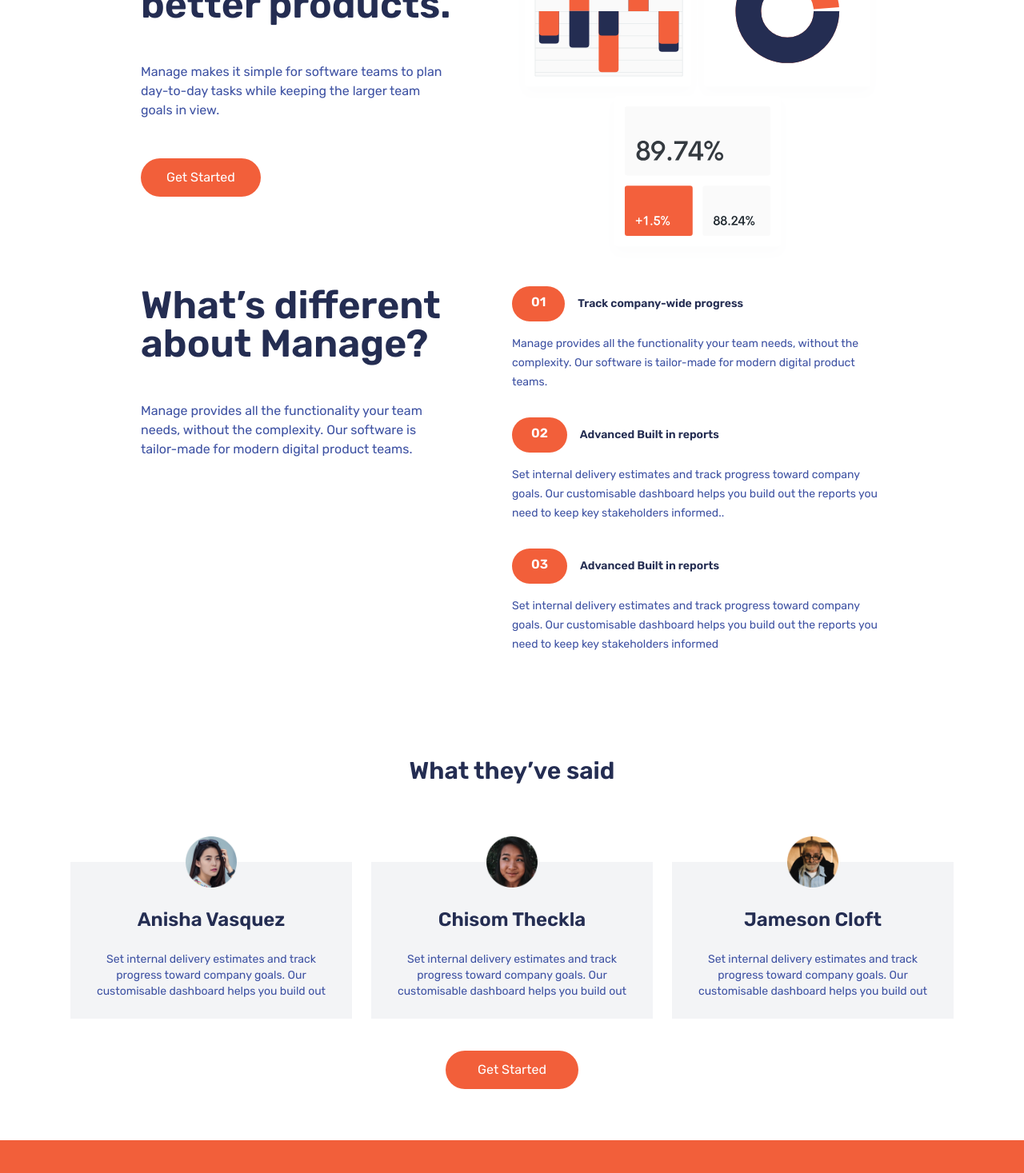
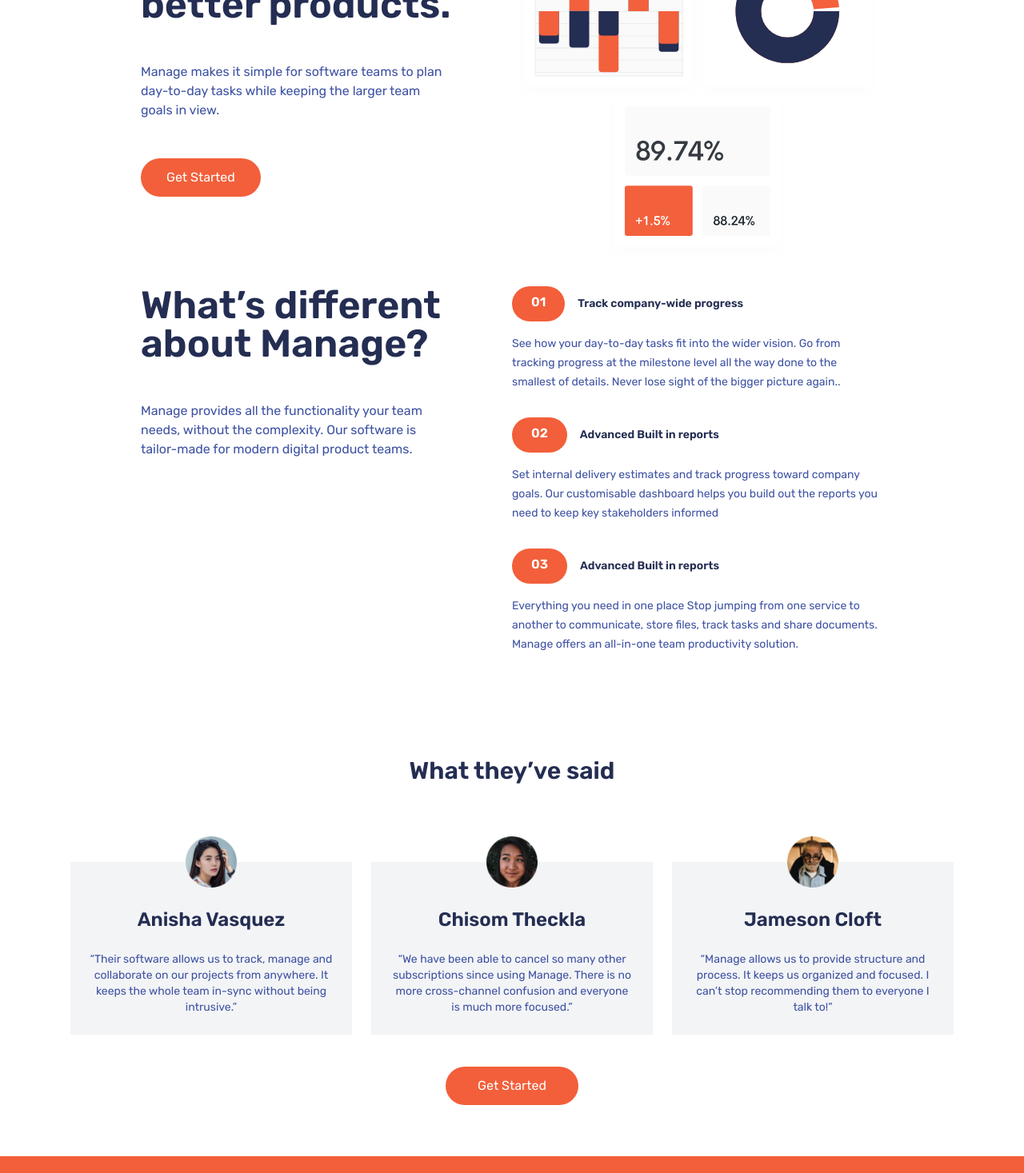
Before and after one commit to milanochi/Manage-landing-page, a React (Create React App) app: page / in a window 1280 px wide. Shown: the part 246-1713 px from the top of the page at 80% size. Built offline with nearby package versions, Linux system fonts and the light colour scheme.

Commit message:
last one

```diff
--- a/src/About.js
+++ b/src/About.js
@@ -25,9 +25,9 @@ const About = () => {
                                                 <h2 className=" px-4 text-darkBlue font-bold max-w-sm text-sm">Track company-wide progress
                                                   </h2>
                                             </div>
-                                            <p className="text-center leading-6 text-sm text-grayishBlue md:text-left md:bg-white"> Manage provides all the functionality your team needs, without
-                                                the complexity. Our software is tailor-made for modern digital
-                                                product teams.</p>
+                                            <p className="text-center leading-6 text-sm text-grayishBlue md:text-left md:bg-white">  See how your day-to-day tasks fit into the wider vision. Go from
+  tracking progress at the milestone level all the way done to the
+  smallest of details. Never lose sight of the bigger picture again..</p>
                                         </div>
 
                                              {/* <!--EACH ITEM2--> */}
@@ -38,8 +38,8 @@ const About = () => {
                                                       </h2>
                                                 </div>
                                                 <p className="text-center leading-6 text-sm text-grayishBlue md:text-left"> Set internal delivery estimates and track progress toward company
-                                                    goals. Our customisable dashboard helps you build out the reports
-                                                    you need to keep key stakeholders informed..</p>
+  goals. Our customisable dashboard helps you build out the reports
+  you need to keep key stakeholders informed</p>
                                              </div>
 
                                              {/* <!--EACH ITEM 3--> */}
@@ -49,9 +49,10 @@ const About = () => {
                                                     <h2 className=" px-4 text-darkBlue font-bold max-w-sm text-sm">Advanced Built in reports
                                                       </h2>
                                                 </div>
-                                                <p className="text-center text-sm leading-6 text-grayishBlue md:text-left"> Set internal delivery estimates and track progress toward company
-                                                    goals. Our customisable dashboard helps you build out the reports
-                                                    you need to keep key stakeholders informed</p>
+                                                <p className="text-center text-sm leading-6 text-grayishBlue md:text-left">  Everything you need in one place
+  Stop jumping from one service to another to communicate, store files,
+  track tasks and share documents. Manage offers an all-in-one team
+  productivity solution.</p>
                                              </div>
 
                                     </div>
--- a/src/Testimonials.js
+++ b/src/Testimonials.js
@@ -25,8 +25,8 @@ const Testimonials = () => {
                    <img src={User} class="-mt-14 w-16" alt="userImg" />
                    <h2 class=" px-4 text-2xl text-darkBlue font-bold ">Anisha Vasquez
                    </h2>
-                   <p class="text-left text-sm text-grayishBlue md:text-center"> Set internal delivery estimates and track progress toward company
-                       goals. Our customisable dashboard helps you build out </p>
+                   <p class="text-left text-sm text-grayishBlue md:text-center">“Their software allows us to track, manage and collaborate on our projects
+  from anywhere. It keeps the whole team in-sync without being intrusive.”</p>
                </div>
 
                  {/* <!--USER 2--> */}
@@ -34,16 +34,17 @@ const Testimonials = () => {
                    <img src={User2} class="-mt-14 w-16" alt="userImg" />
                    <h2 class=" px-4 text-2xl text-darkBlue font-bold ">Chisom Theckla
                    </h2>
-                   <p class="text-left text-sm text-grayishBlue md:text-center"> Set internal delivery estimates and track progress toward company
-                       goals. Our customisable dashboard helps you build out </p>
+                   <p class="text-left text-sm text-grayishBlue md:text-center"> “We have been able to cancel so many other subscriptions since using
+  Manage. There is no more cross-channel confusion and everyone is much
+  more focused.” </p>
                </div>
                  {/* <!--USER 3--> */}
                  <div class="hidden flex flex-col items-center bg-gray-100 p-6 space-y-6 md:w-1/3 md:flex">
                    <img src={User3} class="-mt-14 w-16" alt="userImg" />
                    <h2 class=" px-4 text-2xl text-darkBlue font-bold ">Jameson Cloft
                    </h2>
-                   <p class="text-left text-grayishBlue text-sm md:text-center"> Set internal delivery estimates and track progress toward company
-                       goals. Our customisable dashboard helps you build out </p>
+                   <p class="text-left text-grayishBlue text-sm md:text-center">“Manage allows us to provide structure and process. It keeps us organized
+  and focused. I can’t stop recommending them to everyone I talk to!”</p>
                </div>
 
         </div>
@@ -62,8 +63,8 @@ const Testimonials = () => {
                    <img src={User} class="-mt-14 w-16" alt="userImg" />
                    <h2 class=" px-4 text-2xl text-darkBlue font-bold ">Anisha Vasquez
                    </h2>
-                   <p class="text-center text-sm text-grayishBlue md:text-center"> Set internal delivery estimates and track progress toward company
-                       goals. Our customisable dashboard helps you build out </p>
+                   <p class="text-center text-sm text-grayishBlue md:text-center">“Their software allows us to track, manage and collaborate on our projects
+  from anywhere. It keeps the whole team in-sync without being intrusive.”</p>
                </div>
             </SwiperSlide>
             <SwiperSlide className='swiperslide'>
@@ -72,8 +73,9 @@ const Testimonials = () => {
                    <img src={User2} class="-mt-14 w-16" alt="userImg" />
                    <h2 class=" px-4 text-2xl text-darkBlue font-bold ">Chisom Theckla
                    </h2>
-                   <p class="text-center text-sm text-grayishBlue md:text-center"> Set internal delivery estimates and track progress toward company
-                       goals. Our customisable dashboard helps you build out </p>
+                   <p class="text-center text-sm text-grayishBlue md:text-center">  “We have been able to cancel so many other subscriptions since using
+  Manage. There is no more cross-channel confusion and everyone is much
+  more focused.” </p>
                </div>
             </SwiperSlide>
             <SwiperSlide className='swiperslide'>
@@ -82,8 +84,8 @@ const Testimonials = () => {
                    <img src={User3} class="-mt-14 w-16" alt="userImg" />
                    <h2 class=" px-4 text-2xl text-darkBlue font-bold ">Jameson Cloft
                    </h2>
-                   <p class="text-center text-grayishBlue text-sm md:text-center"> Set internal delivery estimates and track progress toward company
-                       goals. Our customisable dashboard helps you build out </p>
+                   <p class="text-center text-grayishBlue text-sm md:text-center"> “Manage allows us to provide structure and process. It keeps us organized
+  and focused. I can’t stop recommending them to everyone I talk to!” </p>
                </div>
             </SwiperSlide>
         </Swiper>
```
